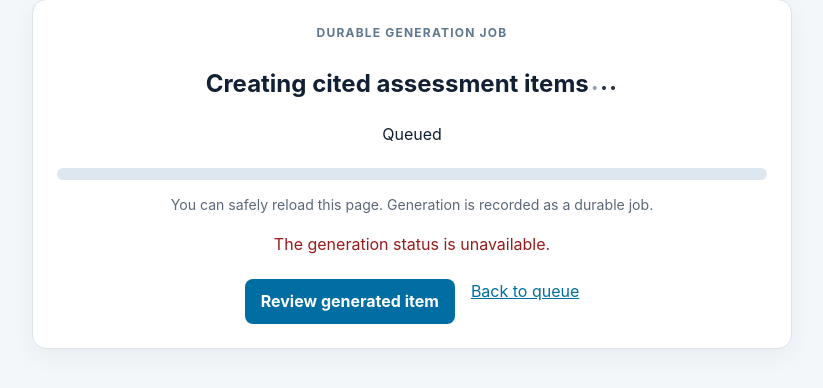
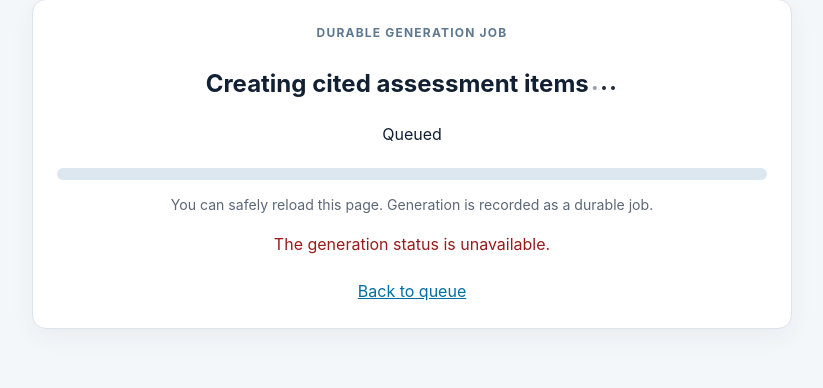
Before and after one commit to johnnylibretexts-ai/assessment-ai-dev, a FastAPI app: template app/templates/job.html in a window 1280 px wide. Shown: the part 169-557 px from the top of the page, without its empty margins (228-1051 px from the left). Run offline with FastAPI, Linux system fonts and the light colour scheme; the template is opened without the code that fills it, so the values that code supplies are empty; some libraries are stand-ins or nearby versions.

Commit message:
fix: stop "Review generated item" being clickable mid-generation
job.html renders the link with the `hidden` attribute and jobs.js only
clears it on `status === "succeeded"`. Both were already correct. The
button was visible anyway because `.button-link { display: inline-block }`
outranks the UA stylesheet's `[hidden] { display: none }`, so the
attribute did nothing.

Effect: for the entire run the button sat enabled, pointing at a draft
that was still being written. Clicking it mid-generation navigates to a
partially-written item.

This is the third instance of one bug class in this stylesheet. The file
already documents the trap and guards `.generation-status[hidden]` and
`.assistant-panel[hidden]` (where it made the assistant's close button
appear dead). `.button-link` was missed. The comment added here points at
the other two so the pattern is findable from any of them.

Not covered by an executable test. Catching this needs a computed-style
assertion (`getComputedStyle(el).display === "none"`) against a job that
is still running -- asserting on markup or the `hidden` attribute passes
against the broken build, since the markup was never wrong.

Co-Authored-By: Claude Opus 5 (1M context) <noreply@anthropic.com>

```diff
--- a/app/static/styles.css
+++ b/app/static/styles.css
@@ -37,6 +37,14 @@ button { border: 0; border-radius: 8px; padding: 11px 18px; background: var(--br
 button:hover { background: var(--brand-dark); }
 .button-link { display: inline-block; border-radius: 8px; padding: 10px 16px; background: var(--brand); color: #fff; font-weight: 750; text-decoration: none; }
 .button-link:hover { background: var(--brand-dark); }
+/* MUST come after the rule above and be more specific than it. The UA
+   stylesheet's [hidden] { display: none } loses to any author `display`
+   declaration, so without this the hidden attribute does nothing. That let
+   "Review generated item" (job.html, rendered `hidden` and only revealed by
+   jobs.js on status === "succeeded") sit clickable for the whole run, linking
+   to a draft that was still being written. Same pattern as
+   .generation-status[hidden] and .assistant-panel[hidden]. */
+.button-link[hidden] { display: none; }
 button:disabled { background: var(--brand-dark); cursor: wait; opacity: .92; }
 button.secondary { background: #566575; }
 .generate-form button[type="submit"] { min-width: 153px; }
```
